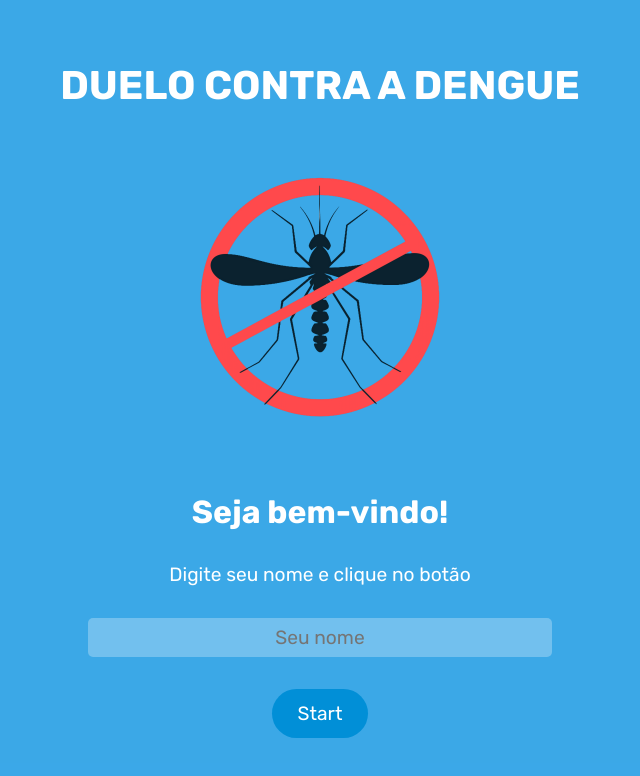
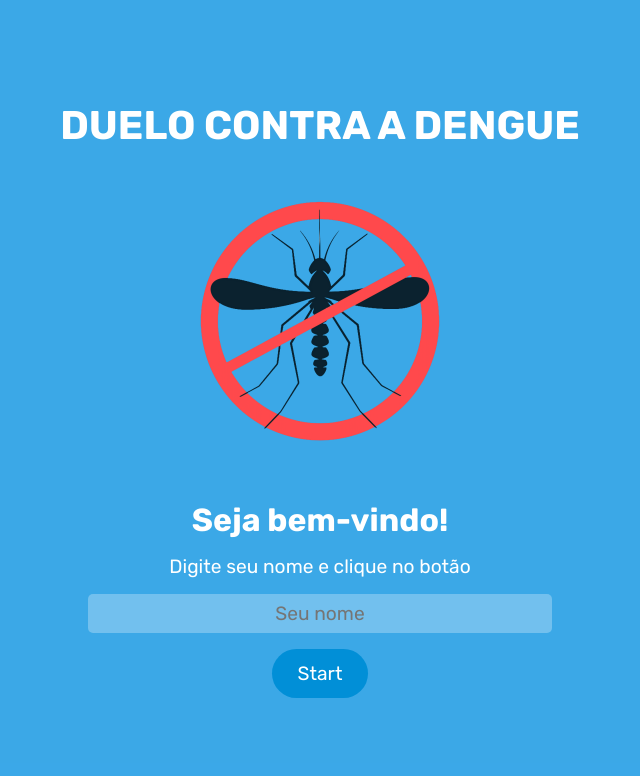
Before and after one commit to brenodsb/quiz-duelo-contra-a-dengue, a React (Vite) app: page / in a window 1280 px wide. Shown: the top 776 px of the page, without its empty margins (320-960 px from the left). Built offline with nearby package versions, Linux system fonts and the light colour scheme.

Commit message:
Melhora responsividade em outras resoluções

```diff
--- a/src/components/GameOver.css
+++ b/src/components/GameOver.css
@@ -76,9 +76,16 @@
       font-size: 0.8rem;
 
     }
+}
 
+@media screen and (max-width: 1366px) {
+  #gameover h2,
+  #gameover p,
+  #gameover img {
+    margin: 0.35rem;
+  }
+}
 
-}
 .custom-link {
    font-family: 'Arial', sans-serif;
    color: #018fd7;
--- a/src/components/Home.css
+++ b/src/components/Home.css
@@ -86,3 +86,13 @@ footer a:hover {
 }
 
 }
+
+@media screen and (max-width: 1366px) {
+    #home h2,
+    #home p,
+    #home img,
+    #home input,
+    #home button{
+        margin: 0.5rem;
+    }
+}
```
